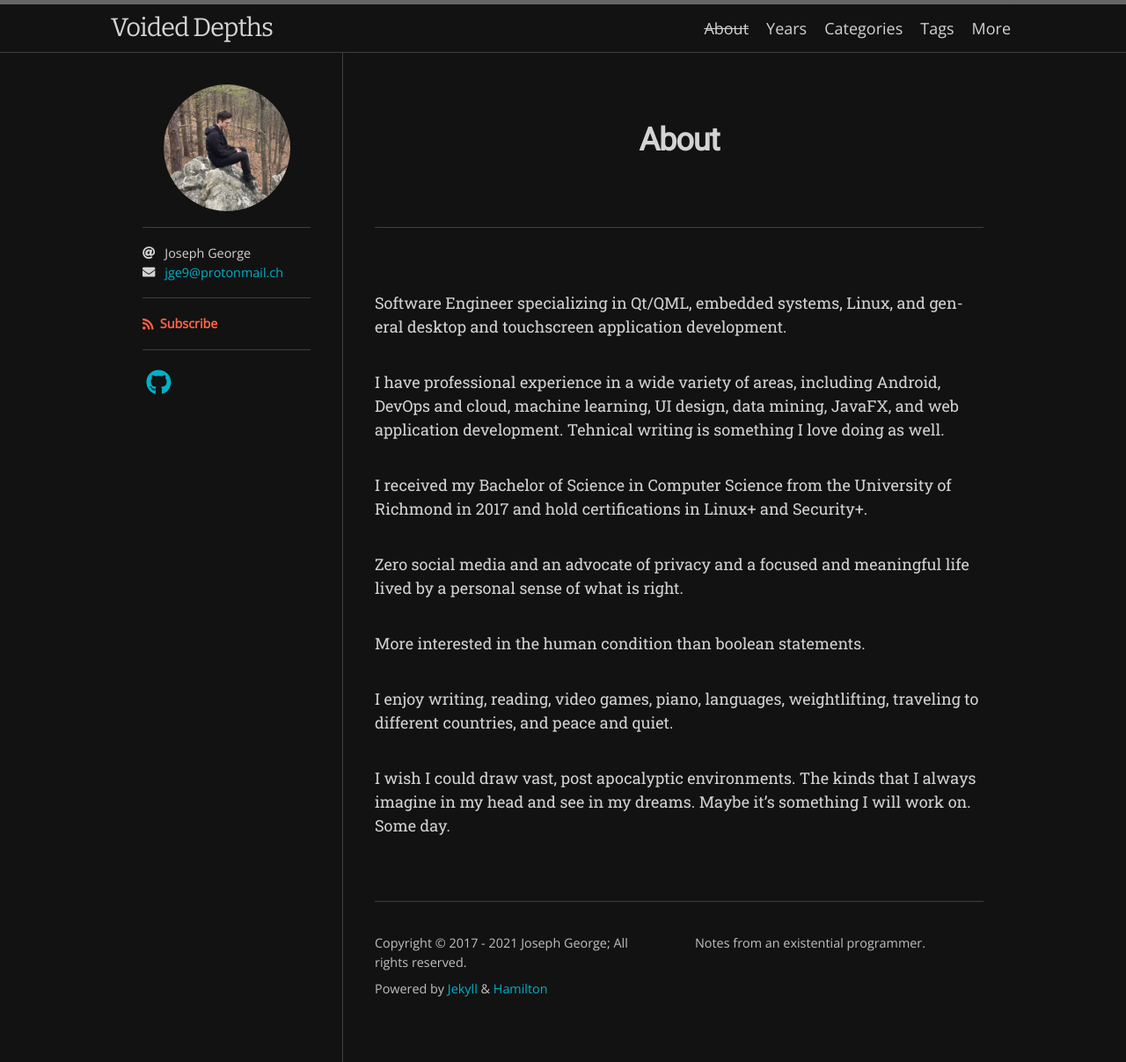
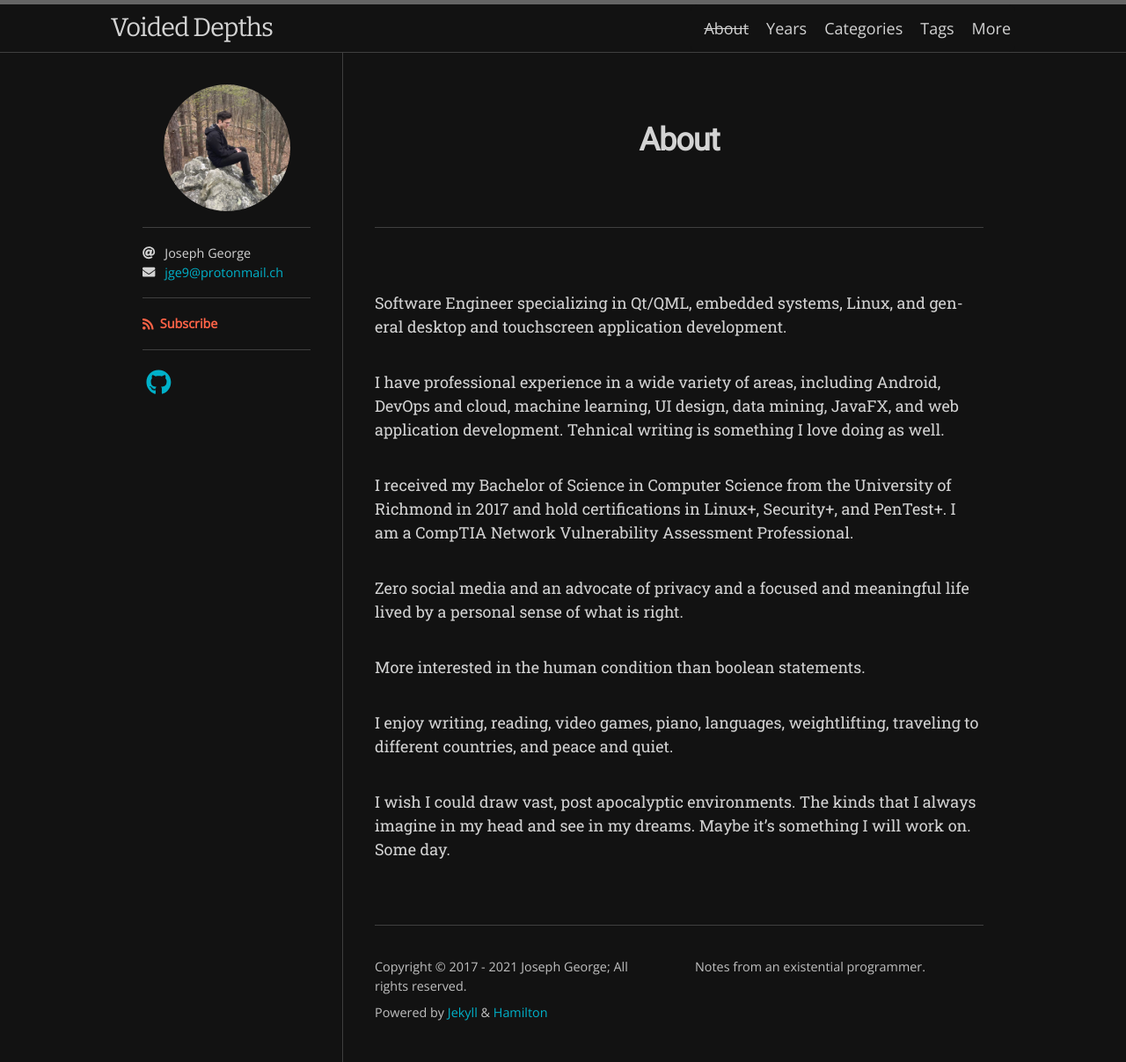
Before and after one commit to lvoid/lvoid.github.io, a Jekyll site: the page built from about.md, in a window 1280 px wide. Shown: the whole page at 88% size. Built offline with Jekyll 4.4.1, drawn with Linux system fonts in a browser that asks for light colours; nearby versions of some CDN libraries.

Commit message:
Update about.md

```diff
--- a/about.md
+++ b/about.md
@@ -8,7 +8,7 @@ Software Engineer specializing in Qt/QML, embedded systems, Linux, and general d
 
 I have professional experience in a wide variety of areas, including Android, DevOps and cloud, machine learning, UI design, data mining, JavaFX, and web application development.  Tehnical writing is something I love doing as well.
 
-I received my Bachelor of Science in Computer Science from the University of Richmond in 2017 and hold certifications in Linux+ and Security+.
+I received my Bachelor of Science in Computer Science from the University of Richmond in 2017 and hold certifications in Linux+, Security+, and PenTest+.  I am a CompTIA Network Vulnerability Assessment Professional.
 
 Zero social media and an advocate of privacy and a focused and meaningful life lived by a personal sense of what is right.
 
```
